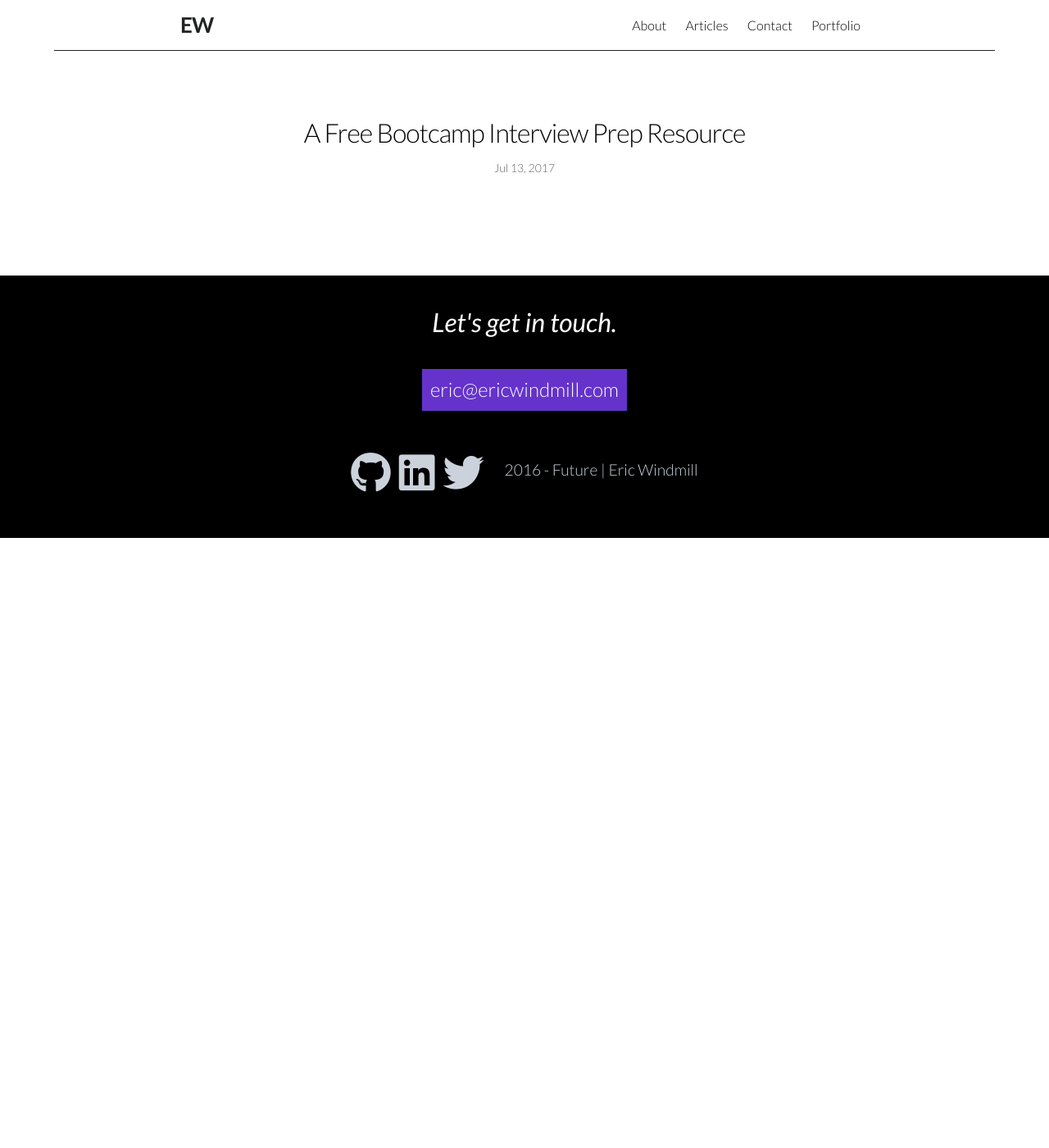
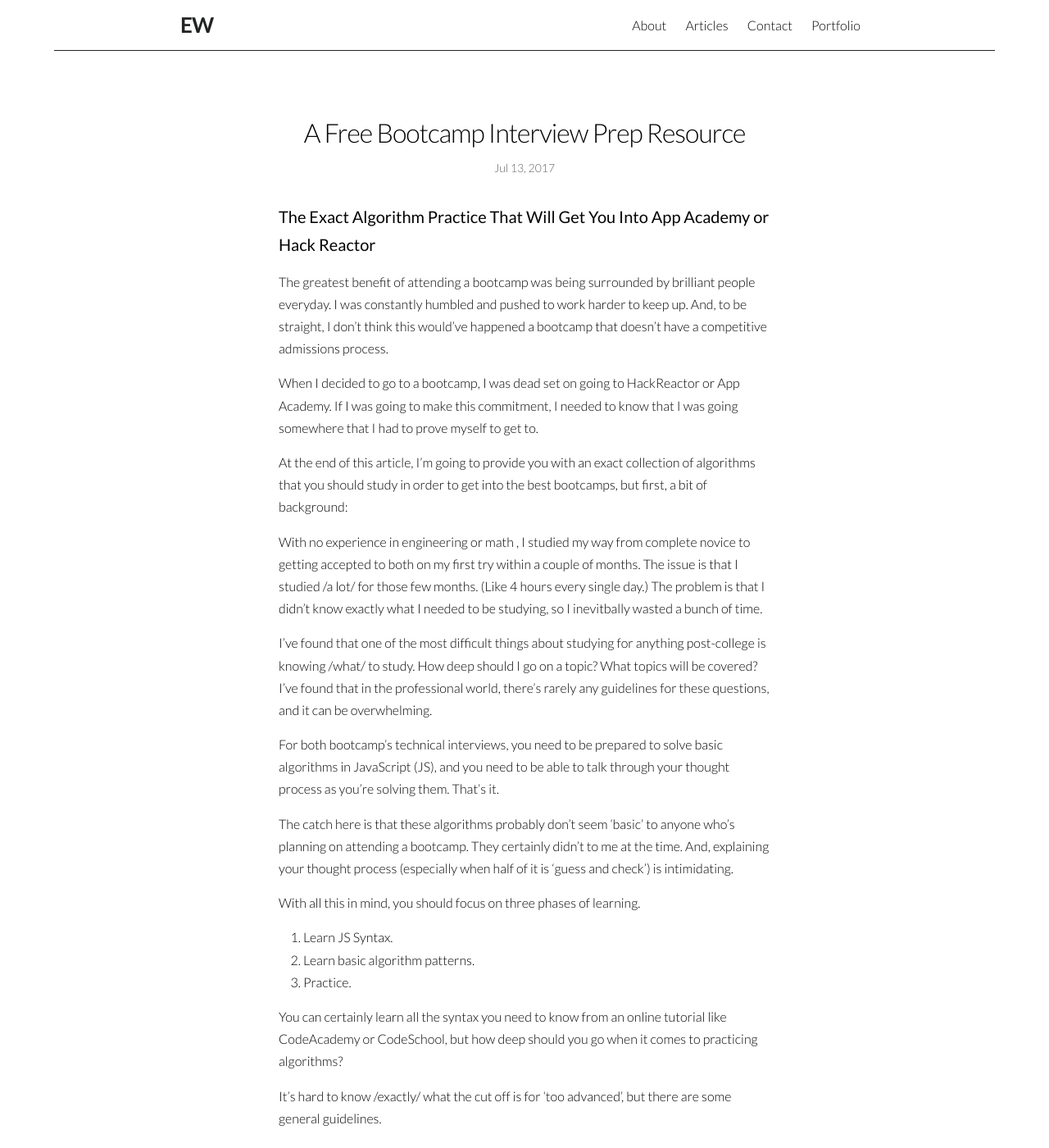
Before and after one commit to ericwindmill/ericwindmill.com, a Jekyll site: the page built from _posts/2017-07-12-bootcamp-prep.md, in a window 1280 px wide and 1400 px high. Shown: the whole window at 82% size. Built offline with Jekyll 4.4.1, drawn with Linux system fonts in a browser that asks for light colours; nearby versions of some CDN libraries; some of the changed text lies outside the part shown.

Commit message:
add blog post

```diff
--- a/_posts/2017-07-12-bootcamp-prep.md
+++ b/_posts/2017-07-12-bootcamp-prep.md
@@ -5,3 +5,46 @@ date:   2017-07-12 19:10:08 -0700
 categories: bootcamp algorithms
 permalink: blog/bootcamp-prep
 ---
+#### The Exact Algorithm Practice That Will Get You Into App Academy or Hack Reactor
+The greatest benefit of attending a bootcamp was being surrounded by brilliant people everyday. I was constantly humbled and pushed to work harder to keep up.  And, to be straight, I don’t think this would’ve happened a bootcamp that doesn’t have a competitive admissions process.
+
+When I decided to go to a bootcamp, I was dead set on going to HackReactor or App Academy.  If I was going to make this commitment, I needed to know that I was going somewhere that I had to prove myself to get to.
+
+At the end of this article, I’m going to provide you with an exact collection of algorithms that you should study in order to get into the best bootcamps, but first, a bit of background:
+
+ With no experience in engineering or math , I studied my way from complete novice to getting accepted to both on my first try within a couple of months.  The issue is that I studied /a lot/ for those few months. (Like 4 hours every single day.) The problem is that I didn’t know exactly what I needed to be studying, so I inevitbally wasted a bunch of time.
+
+I’ve found that one of the most difficult things about studying for anything post-college is knowing /what/ to study. How deep should I go on a topic? What topics will be covered? I’ve found that in the professional world, there’s rarely any guidelines for these questions, and it can be overwhelming.
+
+For both bootcamp’s technical interviews, you need to be prepared to solve basic algorithms in JavaScript (JS), and you need to be able to talk through your thought process as you’re solving them. That’s it.
+
+The catch here is that these algorithms probably don’t seem  ‘basic’ to anyone who’s planning on attending a bootcamp. They certainly didn’t to me at the time. And, explaining your thought process (especially when half of it is ‘guess and check’) is intimidating.
+
+With all this in mind, you should focus on three phases of learning.
+1. Learn JS Syntax.
+2. Learn basic algorithm patterns.
+3. Practice.
+
+You can certainly learn all the syntax you need to know from an online tutorial like CodeAcademy or CodeSchool, but how deep should you go when it comes to practicing algorithms?
+
+It’s hard to know /exactly/ what the cut off is for ‘too advanced’,  but there are some general guidelines.
+* Know looping well. In JS, this includes for loops and while loops.  Know when a nested loop is necessary.
+* Know basic sorting and cipher algorithms. When I say basic, I mean basic. Bubble sort and Caesar’s Cipher are the most basic.
+* Know super basic recursion. Recursive multiplication or Fibonacci  sums.(more on this in a bit).
+* Be comfortable writing very basic helper functions. For example, be able to write a helper function called isPrime, that’s called within a function that adds up all the prime numbers from 0 to x.
+
+That may look overwhelming. (Recursion!). I know it would’ve overwhelmed me to read this 6 months ago. But, it’s completely doable. Trust me, you got this. The overwhelming feeling is coming from the unfamiliar vocabulary, but its just that: vocabulary. These problems only require basic logic skills.
+
+Not only that, but I’ve tailor-made a collection of problems and solutions that will /definitely/ get you into whichever bootcamp you want to go to.
+
+You can practice these algorithms all over the web, (and I encourage you to get more practice with a site like Codewars) but, this is a laser focused list of what you need to know to be a badass.
+
+This collection of problems will not only prepare you to pass the technical interview at any bootcamp, but also have the foundation you need to kill it once you’re there.
+
+The tougher bootcamps will teach you CS fundamentals, in addition to how to build applications. This is a big benefit, but it’s also challenging.  As a little bonus, if you decide to go there, these problems will help you prepare for the assessments that you’ll be given on algorithms as well.
+
+Find it on GitHub:
+[GitHub - ericwindmill/javascript_basic_algorithms](https://github.com/ericwindmill/javascript_basic_algorithms)
+
+Or, simply download this file and open with your favorite text editor.
+[Dropbox - javascript_basics_algorithms.zip](https://www.dropbox.com/s/tk1u1j9fjk0kw0o/javascript_basics_algorithms.zip?dl=0)
```
Also changed, not shown: _posts/2017-07-25-the-best-of-both-worlds.md (added, +31 -0 lines), _posts/2017-07-3-july-goals.md (+1 -1 lines).
